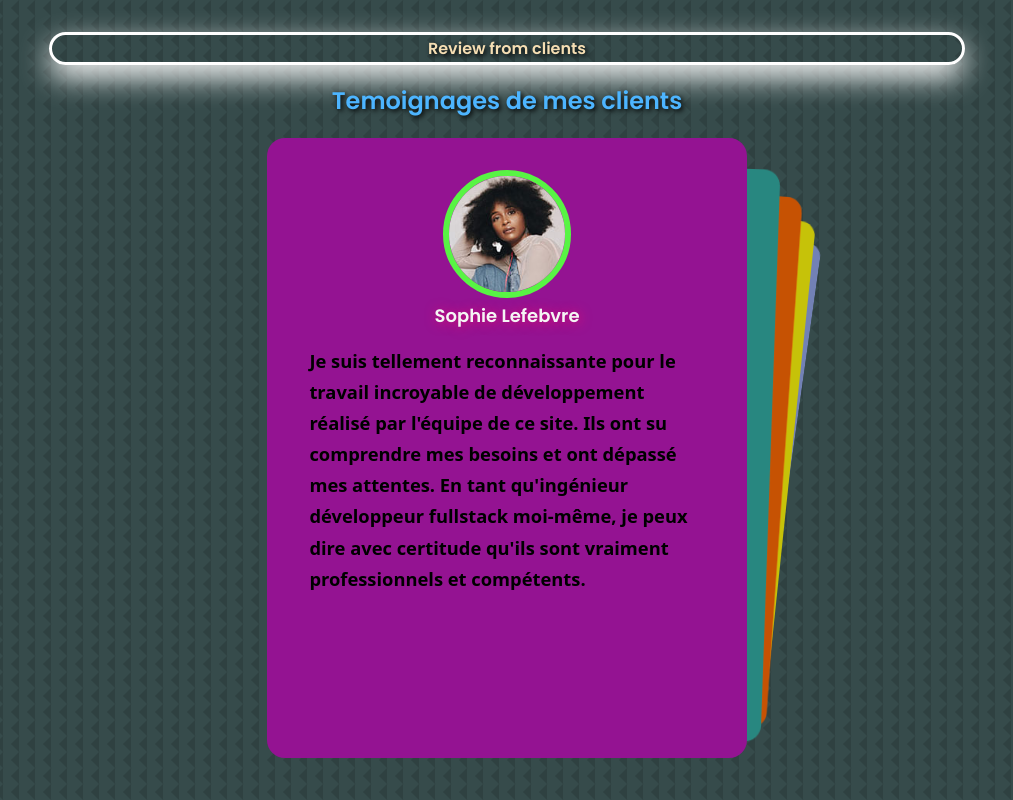
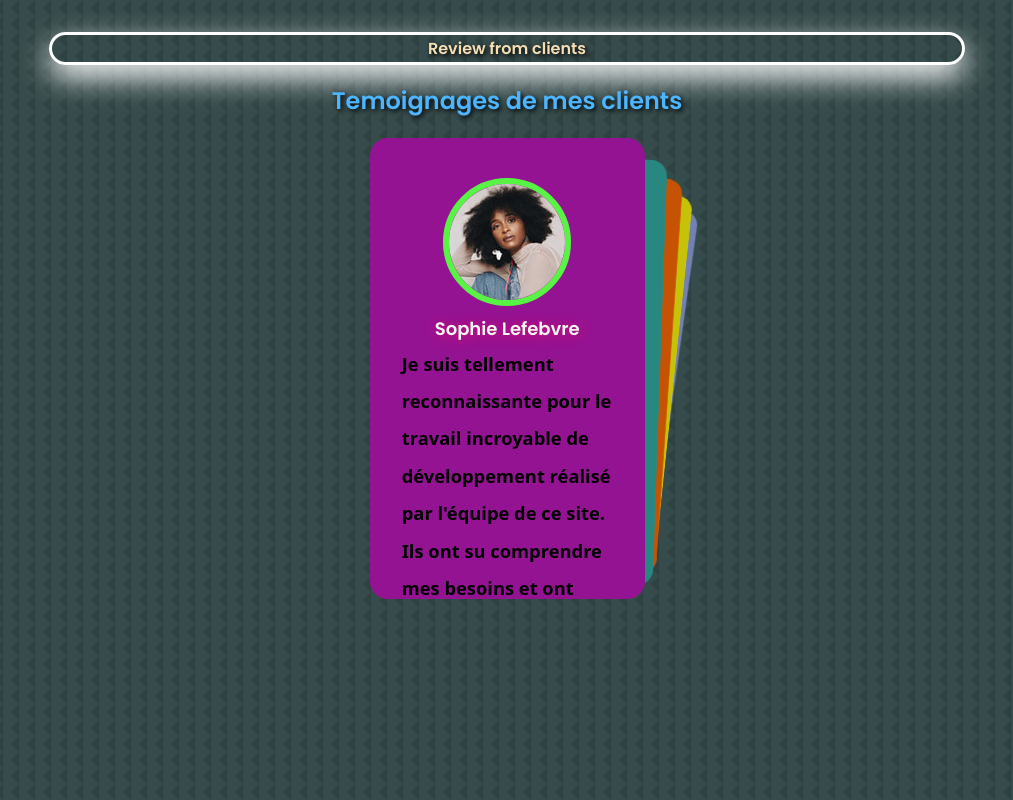
Before and after one commit to Mouhamed1003/keenprogrammer.com, a React (Create React App) app: page / in a window 1280 px wide. Shown: the part 4480-5280 px from the top of the page, without its empty margins (133-1146 px from the left). Built offline with nearby package versions, Linux system fonts and the light colour scheme.

Commit message:
Update temoignages.css

```diff
--- a/src/components/temoignages/temoignages.css
+++ b/src/components/temoignages/temoignages.css
@@ -9,16 +9,17 @@
   margin-bottom: 1rem;
   text-shadow: 2px 2px 5px black;
 }
-Swiper .container.temoignages_container {
-  width: 10%;
-  height: 30%;
+.temoignages_container {
+  width: 22%;
+  height: 60%;
+  margin: 0 auto;
 }
 .temoignage {
   display: flex;
-  flex-direction: column; /* Pour empiler les éléments verticalement */
-  align-items: center; /* Pour centrer horizontalement */
+  flex-direction: column;
+  align-items: center;
   background: var(--color-primary-variant);
-  text-align: center;
+  text-align: left;
   padding: 2rem;
   border-radius: 2rem;
   user-select: none;
@@ -28,29 +29,24 @@ Swiper .container.temoignages_container {
   aspect-ratio: 1/1;
   overflow: hidden;
   border-radius: 50%;
-  margin: auto; /* Pour centrer l'avatar */
   border: 0.4rem solid #58f444;
-  align-self: flex-start; /* Pour aligner l'avatar en haut */
+  margin-bottom: 0.5rem;
+  margin: 0.5rem auto;
 }
 .client_name {
   margin-top: 0.2rem;
-  color:whitesmoke;
+  color: whitesmoke;
   font-size: large;
+  text-align: center;
 }
 .client_review {
-  color: rgb(0, 0, 0);
-  display: block;
-  width: 95%;
-  margin: 0.8rem auto 0;
-  /* text-shadow: 4px 2px 5px white; */
+  color: black;
+  width: 50%;
+  margin: 0.2rem auto 0;
   text-align: left;
-  font-family:system-ui, -apple-system, BlinkMacSystemFont, 'Segoe UI', Roboto, Oxygen, Ubuntu, Cantarell, 'Open Sans', 'Helvetica Neue', sans-serif;
+  font-family: system-ui, -apple-system, BlinkMacSystemFont, 'Segoe UI', Roboto, Oxygen, Ubuntu, Cantarell, 'Open Sans', 'Helvetica Neue', sans-serif;
 }
-.swiper {
-  width: 140px;
-  height: 620px;
-}
-.swiper-slide {
+.temoignage {
   display: flex;
   align-items: center;
   justify-content: center;
@@ -59,58 +55,33 @@ Swiper .container.temoignages_container {
   font-weight: bold;
   color: #fff;
 }
-.swiper-slide:nth-child(1n) {
-  background-color: rgb(148, 19, 146);
-}
-.swiper-slide:nth-child(2n) {
-  background-color: rgb(47, 159, 150);
-}
-.swiper-slide:nth-child(3n) {
-  background-color: #e96004;
-}
-.swiper-slide:nth-child(4n) {
-  background-color: rgb(232, 228, 11);
-}
-.swiper-slide:nth-child(5n) {
-  background-color: #8698d4;
-}
-.swiper-slide:nth-child(6n) {
-  background-color: rgb(180, 10, 47);
-}
-.swiper-slide:nth-child(7n) {
-  background-color: rgb(35, 99, 19);
-}
-.swiper-slide:nth-child(8n) {
-  background-color: rgb(0, 68, 255);
-}
-.swiper-slide:nth-child(9n) {
-  background-color: rgb(218, 12, 218);
-}
-.swiper-slide:nth-child(10n) {
-  background-color: rgb(54, 94, 77);
-}
-/* Media Queries pour les tailles d'écran */
-@media screen and (max-width: 1990px) {
-  .container.temoignages_container {
-      width: 30em;
-  }
-}
+.temoignage:nth-child(1n) { background-color: rgb(148, 19, 146); }
+.temoignage:nth-child(2n) { background-color: rgb(47, 159, 150); }
+.temoignage:nth-child(3n) { background-color: #e96004; }
+.temoignage:nth-child(4n) { background-color: rgb(232, 228, 11); }
+.temoignage:nth-child(5n) { background-color: #8698d4; }
+.swiper-slide:nth-child(6n) { background-color: rgb(180, 10, 47); }
+.swiper-slide:nth-child(7n) { background-color: rgb(35, 99, 19); }
+.swiper-slide:nth-child(8n) { background-color: rgb(0, 68, 255); }
+.swiper-slide:nth-child(9n) { background-color: rgb(218, 12, 218); }
+.swiper-slide:nth-child(10n) { background-color: rgb(54, 94, 77); }
+
 @media screen and (max-width: 1024px) {
-  .container.temoignages_container {
-      width: 60%;
+  .temoignages_container {
+    width: 60%;
   }
   #temoignages {
     margin-top: 115rem;
   }
 }
 @media screen and (max-width: 600px) {
-  .container.temoignages_container {
-      width: var(--container-width-sm);
+  .temoignages_container {
+    width: var(--container-width-sm);
   }
   #temoignages {
     margin-top: 15rem;
   }
   .client_review {
-      width: var(--container-width-sm);
+    width: var(--container-width-sm);
   }
 }
```
